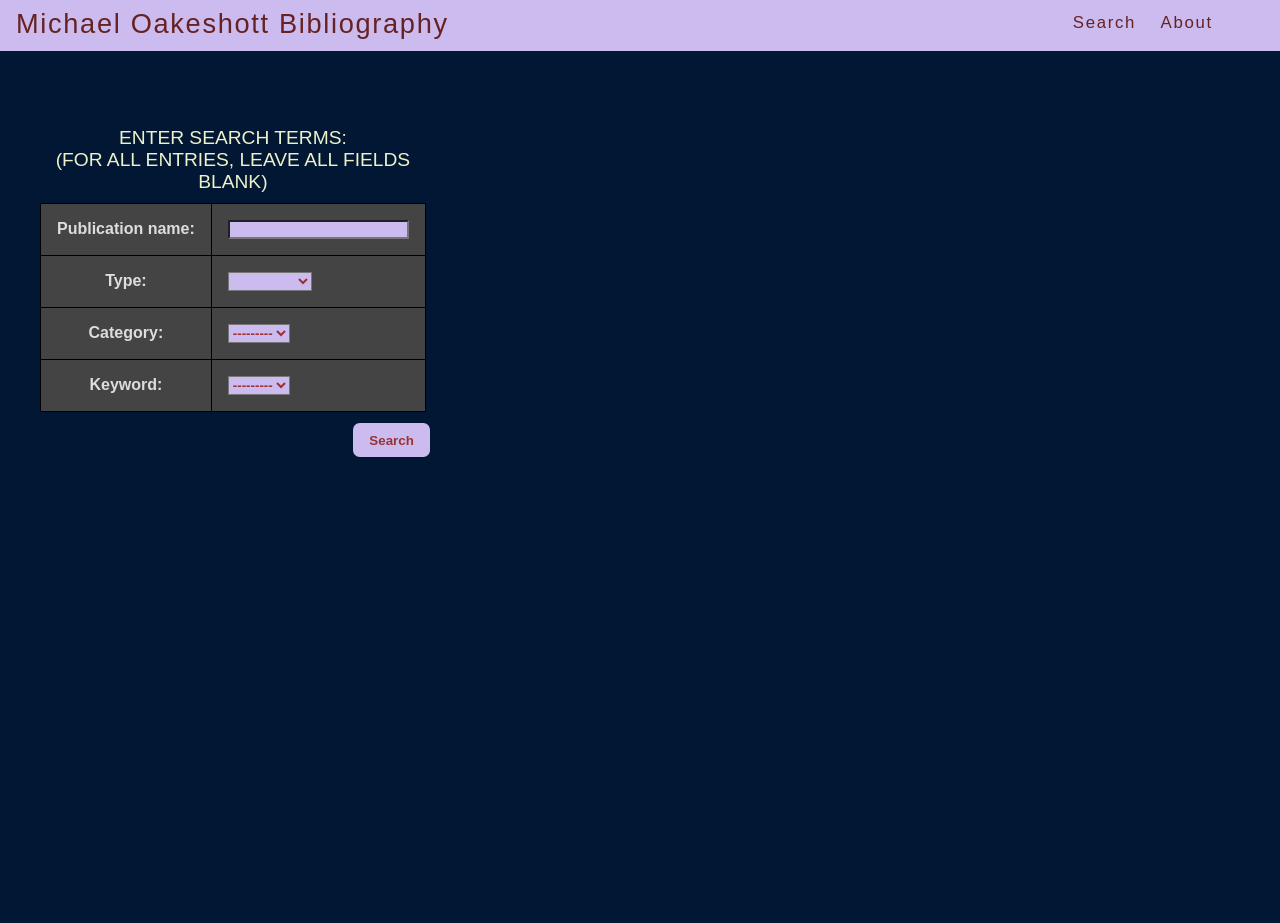
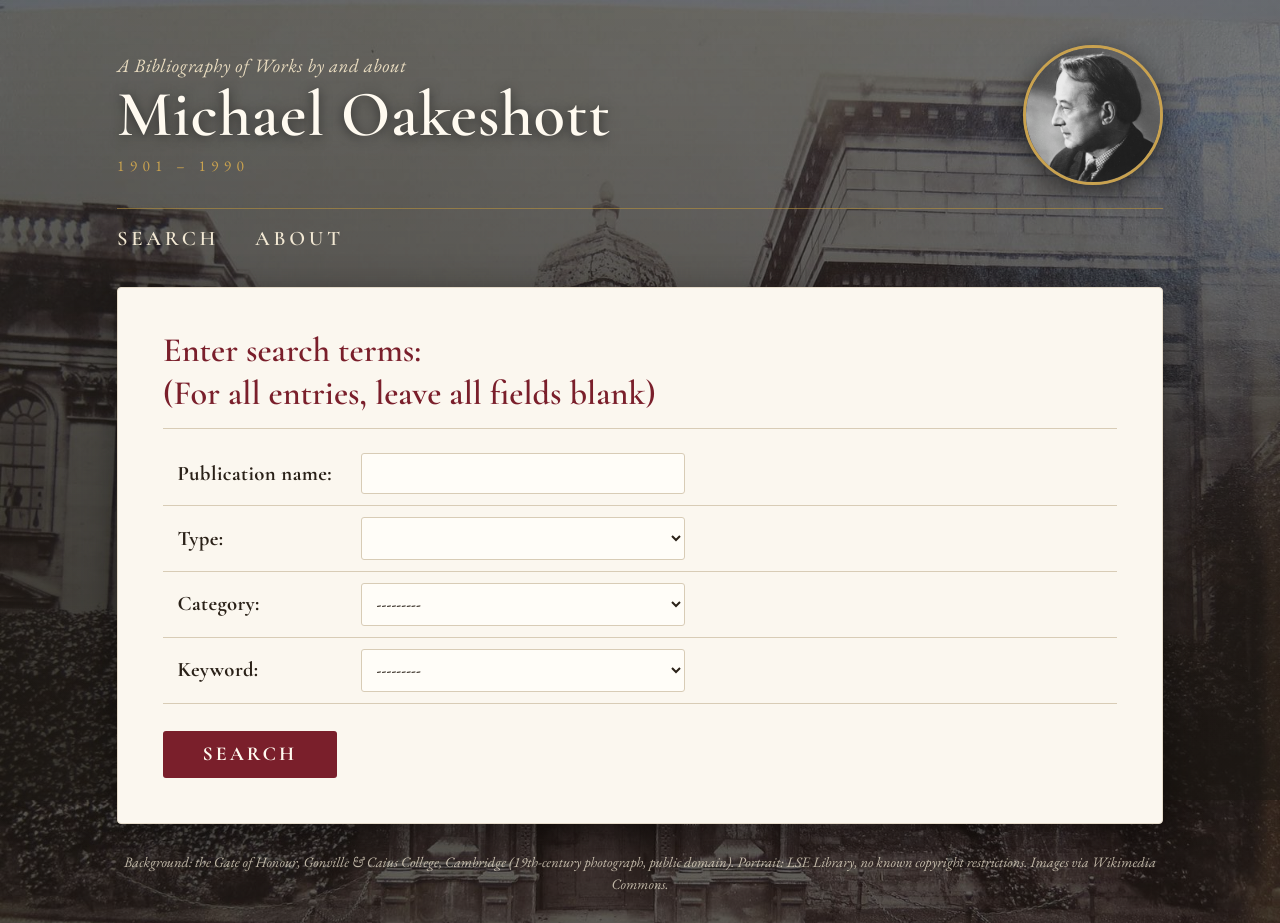
Before and after one commit to gcallah/biblio_engine, a Django app: page /oakeshott/ in a window 1280 px wide. Before the commit the page ends 457 px from the top, so only its background shows below. Run offline with Django 3.2, Linux system fonts and the light colour scheme; data that the repository does not hold is empty.

Commit message:
Restyle site with Cambridge background, Oakeshott portrait, serif fonts
New header with portrait and title, content on a parchment panel over
a public-domain photo of the Gate of Honour, Gonville & Caius College.
Garamond-style fonts, cleaner tables and forms, responsive layout, and
image credits in the footer.

Co-Authored-By: Claude Opus 5.5 <noreply@anthropic.com>

```diff
--- a/berkeley/templates/base.html
+++ b/berkeley/templates/base.html
@@ -1,32 +1,47 @@
-<!DOCTYPE html>
-<html>
+{% load static %}<!DOCTYPE html>
+<html lang="en">
   <head>
+    <meta charset="utf-8" />
+    <meta name="viewport" content="width=device-width, initial-scale=1" />
     <title>
       {% block title %} {{ header }} {% endblock title %}
     </title>
-    {% block stylesheets %} {% load static %}
-    <link rel="stylesheet" type="text/css" href="/static/berkeley/style.css" />
+    {% block stylesheets %}
+    <link rel="preconnect" href="https://fonts.googleapis.com" />
+    <link rel="preconnect" href="https://fonts.gstatic.com" crossorigin />
+    <link rel="stylesheet"
+          href="https://fonts.googleapis.com/css2?family=Cormorant+Garamond:ital,wght@0,500;0,600;0,700;1,500&family=EB+Garamond:ital,wght@0,400;0,500;0,600;1,400&display=swap" />
+    <link rel="stylesheet" type="text/css" href="{% static 'berkeley/style.css' %}?v=2" />
     {% endblock stylesheets %}
   </head>
-  <body class="dashboard">
+  <body>
     <div id="container">
-      <div id="header">
-        <div id="user-tools">
-          <a class="header-title">
-            Michael Oakeshott Bibliography
+      <header id="header">
+        <div class="masthead">
+          <a class="brand" href="/oakeshott/">
+            <span class="brand-kicker">A Bibliography of Works by and about</span>
+            <span class="header-title">Michael Oakeshott</span>
+            <span class="brand-dates">1901 &ndash; 1990</span>
           </a>
-          &nbsp; &nbsp; &nbsp;
+          <img class="portrait" src="{% static 'berkeley/img/oakeshott.jpg' %}"
+               alt="Portrait of Michael Oakeshott in profile" />
+        </div>
+        <nav id="user-tools">
           <a href="/oakeshott/">Search</a>
-          &nbsp;&nbsp;
           <a href="/oakeshott/about/">About</a>
-        </div>
-      </div>
-      <br /><br /><br />
-      <div id="content" class="colMS">
+        </nav>
+      </header>
+      <main id="content">
         <div id="content-main">
           {% block content %} {% endblock content %}
         </div>
-      </div>
+      </main>
+      <footer id="footer">
+        Background: the Gate of Honour, Gonville &amp; Caius College, Cambridge
+        (19th-century photograph, public domain).
+        Portrait: LSE Library, no known copyright restrictions.
+        Images via Wikimedia Commons.
+      </footer>
     </div>
   </body>
 </html>
--- a/mysite/static/berkeley/style.css
+++ b/mysite/static/berkeley/style.css
@@ -1,332 +1,323 @@
+/*
+    Michael Oakeshott Bibliography
+    Background: Gate of Honour, Gonville & Caius College, Cambridge.
+*/
+
+:root {
+    --ink: #2a2118;
+    --ink-soft: #5b4d3d;
+    --paper: #fbf7ef;
+    --paper-edge: #e6dccb;
+    --rule: #d8ccb6;
+    --accent: #7a1f2b;        /* college claret */
+    --accent-dark: #561520;
+    --gold: #c9a24f;
+    --night: #1c1813;
+    --serif-display: "Cormorant Garamond", "EB Garamond", Garamond, Georgia, serif;
+    --serif-text: "EB Garamond", Garamond, Georgia, "Times New Roman", serif;
+}
+
+* {
+    box-sizing: border-box;
+}
+
+html {
+    font-size: 18px;
+}
+
 body {
     margin: 0;
     padding: 0;
-    font-size: 100%;
-    color: #ddd;
-    background: #021734;
-    font-family: Arial, Helvetica, sans-serif
+    color: var(--ink);
+    font-family: var(--serif-text);
+    line-height: 1.55;
+    background-color: var(--night);
+    background-image:
+        linear-gradient(rgba(28, 24, 19, 0.55), rgba(28, 24, 19, 0.80)),
+        url("img/caius-gate-of-honour.jpg");
+    background-size: cover;
+    background-position: center top;
+    background-attachment: fixed;
+    min-height: 100vh;
 }
 
-a:link {
-    color: #01ffff;
+/* LINKS */
+
+a:link, a:visited {
+    color: var(--accent);
     text-decoration: none;
+    border-bottom: 1px solid rgba(122, 31, 43, 0.25);
 }
 
-a:visited {
-    color: #e9f;
+a:hover, a:focus {
+    color: var(--accent-dark);
+    border-bottom-color: var(--accent-dark);
 }
 
+/* PAGE STRUCTURE */
 
-table, th, td {
-    margin: .4em 2.5em .4em 2.5em;
-    font-size: 1em;
+#container {
+    max-width: 1100px;
+    margin: 0 auto;
+    padding: 2.5rem 1.5rem 1.5rem;
+}
+
+/* HEADER */
+
+#header {
+    color: var(--paper);
+    margin-bottom: 1.75rem;
+}
+
+.masthead {
+    display: flex;
+    align-items: center;
+    justify-content: space-between;
+    gap: 2rem;
+    padding-bottom: 1.25rem;
+    border-bottom: 1px solid rgba(184, 145, 63, 0.6);
+}
+
+#header a.brand,
+#header a.brand:visited {
+    display: flex;
+    flex-direction: column;
+    color: var(--paper);
+    border-bottom: none;
+}
+
+.brand-kicker {
+    font-family: var(--serif-text);
+    font-style: italic;
+    font-size: 1.05rem;
+    letter-spacing: 0.03em;
+    color: #e9dcc0;
+}
+
+.header-title {
+    font-family: var(--serif-display);
+    font-weight: 600;
+    font-size: 3.6rem;
+    line-height: 1.05;
+    letter-spacing: 0.01em;
+    color: #fffaf0;
+    text-shadow: 0 2px 12px rgba(0, 0, 0, 0.5);
+}
+
+.brand-dates {
+    margin-top: 0.35rem;
+    font-size: 0.85rem;
+    letter-spacing: 0.35em;
+    text-transform: uppercase;
+    color: var(--gold);
+}
+
+.portrait {
+    flex: none;
+    width: 140px;
+    height: 140px;
+    border-radius: 50%;
+    object-fit: cover;
+    border: 3px solid var(--gold);
+    box-shadow: 0 6px 24px rgba(0, 0, 0, 0.55);
+}
+
+#user-tools {
+    display: flex;
+    gap: 2rem;
+    padding-top: 0.8rem;
+    font-family: var(--serif-display);
+    font-size: 1.15rem;
+    font-weight: 600;
+    letter-spacing: 0.18em;
+    text-transform: uppercase;
+}
+
+#user-tools a:link, #user-tools a:visited {
+    color: #f3e9d4;
+    border-bottom: 1px solid transparent;
+}
+
+#user-tools a:hover, #user-tools a:focus {
+    color: var(--gold);
+    border-bottom-color: var(--gold);
+}
+
+/* CONTENT PANEL */
+
+#content {
+    background: var(--paper);
+    border: 1px solid var(--paper-edge);
+    border-radius: 4px;
+    box-shadow: 0 12px 40px rgba(0, 0, 0, 0.45);
+    padding: 2.25rem 2.5rem 2.5rem;
+}
+
+.module {
+    overflow-x: auto;
+}
+
+h1, h2, h3, h4, h5 {
+    font-family: var(--serif-display);
+    font-weight: 600;
+    color: var(--accent);
+    line-height: 1.2;
+}
+
+h2 {
+    font-size: 2rem;
+    margin: 0 0 1rem;
+    padding-bottom: 0.4rem;
+    border-bottom: 1px solid var(--rule);
+}
+
+h3 { font-size: 1.5rem; margin: 1.4rem 0 0.6rem; }
+h4 { font-size: 1.25rem; margin: 1.2rem 0 0.5rem; }
+
+p {
+    margin: 0 0 1rem;
+}
+
+ul, ol {
+    margin: 0 0 1rem;
+    padding-left: 1.5rem;
+}
+
+ul.nested {
+    list-style: none;
+    padding-left: 1rem;
+    border-left: 2px solid var(--gold);
+}
+
+ul.nested li {
+    padding: 0.1rem 0;
+}
+
+/* TABLES */
+
+table {
+    width: 100%;
     border-collapse: collapse;
-    border: 1px solid black;
-    }
+    margin: 0 0 1.5rem;
+    font-size: 0.95rem;
+}
+
+caption {
+    caption-side: top;
+    text-align: left;
+    font-family: var(--serif-display);
+    font-size: 1.9rem;
+    font-weight: 600;
+    color: var(--accent);
+    padding: 0 0 0.75rem;
+    margin-bottom: 0.75rem;
+    border-bottom: 1px solid var(--rule);
+    line-height: 1.25;
+}
 
 th, td {
-        padding: 1em;
+    padding: 0.6rem 0.8rem;
+    text-align: left;
+    vertical-align: top;
+    border-bottom: 1px solid var(--rule);
+    overflow-wrap: anywhere;
 }
 
 th {
-    background: #444;
+    font-family: var(--serif-display);
+    font-size: 1rem;
+    font-weight: 700;
+    letter-spacing: 0.12em;
+    text-transform: uppercase;
+    color: var(--ink-soft);
+    border-bottom: 2px solid var(--gold);
+    background: transparent;
 }
 
-th.table-head {
-    background: #fcc;
+tr:hover td {
+    background: rgba(184, 145, 63, 0.08);
 }
 
-td {
-    background: #444;
+/* label column in detail tables */
+td:first-child:not(:only-child) {
+    white-space: nowrap;
+    color: var(--ink-soft);
+    font-style: italic;
+    width: 1%;
 }
 
-p {
-    margin: .4em 1.5em .4em 1.5em;
-    font-size: 1.4em;
-    padding: 0;
-    line-height: 140%;
+/* FORMS */
+
+input[type=text], input[type=number], input[type=email],
+select, textarea {
+    font-family: var(--serif-text);
+    font-size: 1rem;
+    color: var(--ink);
+    background: #fffdf8;
+    border: 1px solid var(--rule);
+    border-radius: 3px;
+    padding: 0.45rem 0.6rem;
+    min-width: 18rem;
+    max-width: 100%;
 }
 
-hr {
-    color: #e9f;
-    margin: 2em 8em 2em 8em;
+input:focus, select:focus, textarea:focus {
+    outline: none;
+    border-color: var(--gold);
+    box-shadow: 0 0 0 3px rgba(184, 145, 63, 0.25);
 }
 
-blockquote {
-    margin: .4em 6em .4em 6em;
-    font-size: 1.3em;
+form th {
+    vertical-align: middle;
+    text-transform: none;
+    letter-spacing: 0.02em;
+    font-size: 1.15rem;
+    color: var(--ink);
+    border-bottom: 1px solid var(--rule);
+    width: 1%;
+    white-space: nowrap;
 }
 
-ol, ul, dl, li {
-    margin: 1em 1.5em .4em 1.5em;
-    font-size: 1.4em;
+form tr:hover td {
+    background: transparent;
 }
 
-ul.mod_list, ol.mod_list {
-    color: #bcf;
-    text-align: center;
-    list-style-position: inside;
-    font-size: 1.2em;
+input[type=submit], button, #submit {
+    font-family: var(--serif-display);
+    font-size: 1.1rem;
+    font-weight: 700;
+    letter-spacing: 0.15em;
+    text-transform: uppercase;
+    color: #fffaf0;
+    background: var(--accent);
+    border: none;
+    border-radius: 3px;
+    padding: 0.65rem 2.2rem;
+    cursor: pointer;
+    transition: background 0.15s ease;
 }
 
-ul.centered {
-    text-align: center;
-    list-style-position: inside;
-    font-size: 1em;
+input[type=submit]:hover, button:hover, #submit:hover {
+    background: var(--accent-dark);
 }
 
-ol.nested, ul.nested, dl.nested {
-    font-size: 1em;
-    list-style-position: inside;
+/* FOOTER */
+
+#footer {
+    margin-top: 1.5rem;
+    text-align: center;
+    font-size: 0.8rem;
+    font-style: italic;
+    color: rgba(243, 233, 212, 0.75);
 }
 
-ol.inner_nested, ul.inner_nested, dl.inner_nested {
-    font-size: .7em;
+/* SMALL SCREENS */
+
+@media (max-width: 700px) {
+    html { font-size: 16px; }
+    #container { padding: 1.25rem 0.75rem; }
+    .header-title { font-size: 2.5rem; }
+    .portrait { width: 90px; height: 90px; }
+    #content { padding: 1.25rem; }
+    input[type=text], select, textarea { min-width: 0; width: 100%; }
 }
-
-dt {
-    font-size: 1.5rem;
-    font-weight: bold;
-    margin: .4em 3em .4em 1em;
-}
-
-#header {
-    width: auto;
-    height: 1em;
-    padding-bottom: 2em;
-    padding-top: .2em;
-    line-height: 2em;
-    background-color: #cbe;
-    color: #622;
-    overflow: hidden;
-}
-
-#header a:link, #header a:visited {
-    color: #622;
-}
-
-#header a:focus , #header a:hover {
-    text-decoration: underline;
-}
-
-h1,h2,h3,h4,h5 {
-    font-weight: 300;
-}
-
-h1 {
-    margin: 0em 0em .6em 0em;
-    padding-bottom: 1em;
-    padding-top: 1em;
-    text-align: center;
-    font-size: 2em;
-    color: #933;
-    background-color: #cbe;
-}
-
-h1.toc_head {
-    font-size: 3rem;
-    padding: 1rem;
-    margin: 1em 0em .6em 0em;
-}
-
-h1.chap-title {
-    margin: 0em 0em 0em 0em;
-}
-
-.header-title{
-    position: absolute;
-    top:0.5rem;
-    left:1rem;
-    font-size:1.7rem;
-}
-
-h1.chap-title {
-    margin: 0em 0em 0em 0em;
-}
-
-h2 {
-    font-size: 1.8em;
-    margin: 1.2em 1em .6em 1em;
-    color: #e24;
-}
-
-h2.subhead {
-    font-weight: normal;
-}
-
-h3 {
-    font-size: 1.6em;
-    margin: 1em 1.4em .6em 1.4em;
-    color: #ecb;
-}
-
-h4 {
-    font-size: 1.5em;
-    margin: .8em 1.6em .6em 1.6em;
-    color: #aaf;
-}
-
-h5 {
-    font-size: 1.4em;
-    margin: .8em 1.8em .6em 1.8em;
-    color: #afa;
-}
-
-summary.sum1 {
-    font-size: 1.7em;
-    color: #903;
-    margin: 1em 1.2em 1em 1.2em;
-}
-
-summary.sum2 {
-    font-size: 1.6em;
-    color: #ebd;
-    font-weight: bold;
-    margin: .8em 1.2em .8em 2em;
-}
-
-summary.sum3 {
-    font-size: 1.5em;
-    color: #339;
-    margin: .6em 1.2em .6em 2.8em;
-}
-
-summary.sum4 {
-    font-size: 1.4em;
-    color: #903;
-    margin: .4em 1.2em .4em 2.8em;
-}
-
-summary.menu_sum {
-    font-size: 1.4em;
-    color: #639;
-    margin: .5em 0em .5em 0em;
-}
-
-p.copyright {
-    text-align: center;
-    margin: 2em 1em 1em 1em;
-    font-size: 1.1em;
-    color: #ebd;
-}
-
-p.author {
-    text-align: center;
-    margin: 1em 1em 1em 1em;
-    font-size: 1.5em;
-    color: #e9c;
-}
-
-p.leadquote {
-    font-style: italic;
-    text-align: center;
-    margin: 1em 1em 1em 2em;
-    font-size: 1.4em;
-    color: #9cd;
-}
-
-p.def {
-    margin: .8em 1.5em .3em 4em;
-    font-size: 1.3em;
-    color: #cac;
-}
-
-.lead_illus {
-    text-align: center;
-}
-
-#logo {
-    float: left;
-}
-
-#user-tools {
-	float: right;
-    padding-top: 0.2em;
-    margin: 0 4em 0 1em;
-    font-weight: 300;
-    font-size: 1.05em;
-    letter-spacing: .1em;
-    text-align: right;
-    color: #622;
-}
-
-input[type=submit] {
-    padding: .7em 1.2em;
-    background:#cbe;
-    color: #933;
-    font-weight: bold;
-    border:0 none;
-    -webkit-border-radius: .5em;
-    border-radius: .5em;
-    margin: .4em 2.5em .4em 26.5em;
-}
-input[type=text]{
-    padding: 0em 0em 0em 0em;
-    color: #933;
-    background-color: #cbe;
-}
-
-#submit{
-    background:#cbe;
-    color: #933;
-    font-weight: bold;
-    border:0 none;
-    -webkit-border-radius: .5em;
-    text-transform: uppercase;
-    border-radius: .5em;
-}
-input[type=number]{
-    color: #933;
-    background-color: #cbe;
-    font-weight: bold;
-}
-
-textarea{
-    color: #933;
-    background-color: #cbe;
-    font-weight: bold;
-}
-caption{
-    font-size:1.2em;
-    padding-top:0.8em;
-    padding-bottom:.5em;
-    color:#edf2cb;
-    text-transform:uppercase;
-}
-
-select{
-    color: #933;
-    background-color: #cbe;
-    font-weight: bold;
-}
-figure {
-    text-align: center;
-}
-
-figure.lead-figure {
-    margin: 0em 1em 1em 1em;
-}
-
-figcaption {
-    color: #ced;
-    font-style: italic;
-    text-align: left;
-    margin: .8em 1em .6em 1em;
-}
-
-span.frac {
-  display: inline-block;
-  text-align: center;
-  vertical-align: middle;
-}
-
-span.frac > sup, span.frac > sub {
-  display: block;
-  font: inherit;
-  padding: 0 0.3em;
-}
-
-span.frac > sup {border-bottom: 0.08em solid;}
-span.frac > span {display: none;}
-
-.over { text-decoration: overline; }
```
Also changed, not shown: mysite/static/berkeley/img/caius-gate-of-honour.jpg (added), mysite/static/berkeley/img/oakeshott.jpg (added).
